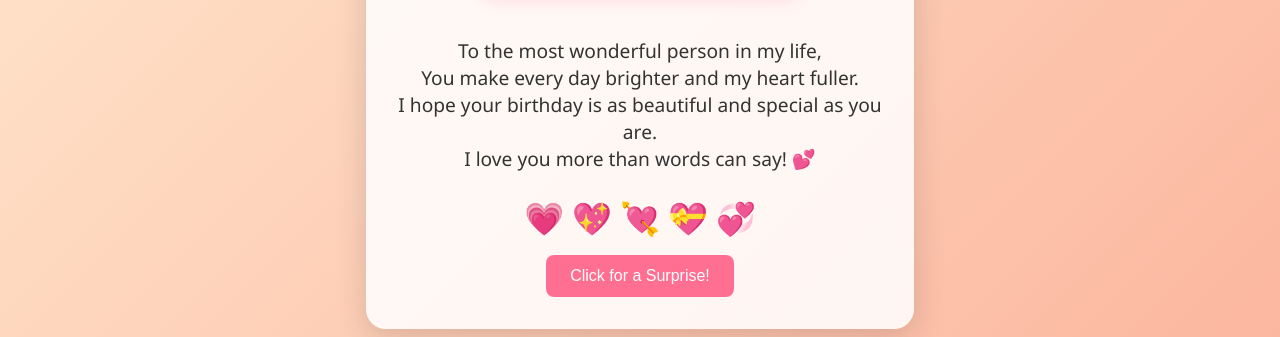
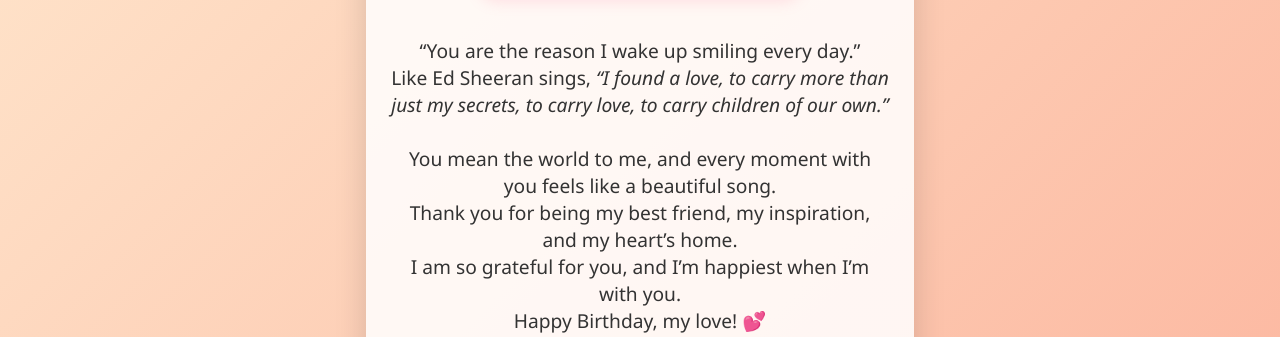
Before and after one commit to aidenerdogan/ILY-baby-hpbd, a plain HTML site: page index.html in a window 1280 px wide. Shown: the part 484-821 px from the top of the page. Drawn offline with Linux system fonts and the light colour scheme.

Commit message:
Make the birthday website fancy and interactive v2

```diff
--- a/index.html
+++ b/index.html
@@ -10,18 +10,22 @@
     <h1>Happy Birthday, My Love! 🎂💖</h1>
     <img src="https://images.unsplash.com/photo-1519125323398-675f0ddb6308?auto=format&fit=crop&w=600&q=80" alt="Birthday" class="birthday-img">
     <p class="message">
-      To the most wonderful person in my life,<br>
-      You make every day brighter and my heart fuller.<br>
-      I hope your birthday is as beautiful and special as you are.<br>
-      I love you more than words can say! 💕
+      “You are the reason I wake up smiling every day.”<br>
+      Like Ed Sheeran sings, <em>“I found a love, to carry more than just my secrets, to carry love, to carry children of our own.”</em><br><br>
+      You mean the world to me, and every moment with you feels like a beautiful song.<br>
+      Thank you for being my best friend, my inspiration, and my heart’s home.<br>
+      I am so grateful for you, and I’m happiest when I’m with you.<br>
+      Happy Birthday, my love! 💕
     </p>
     <div class="hearts">
       <span>💗</span><span>💖</span><span>💘</span><span>💝</span><span>💞</span>
     </div>
     <button onclick="showSurprise()">Click for a Surprise!</button>
     <div id="surprise" class="hidden">
-      <h2>🎉 You are my everything! 🎉</h2>
-      <p>Can't wait to celebrate with you! 😘</p>
+      <h2>🎉 Sen Benim Her Şeyimsin! 🎉</h2>
+      <p> İyi ki doğdun!
+        İyi ki varsın!
+        Seni çok seviyorum Meleğim benim! 😘</p>
     </div>
   </div>
   <script src="scripts/main.js"></script>
```
